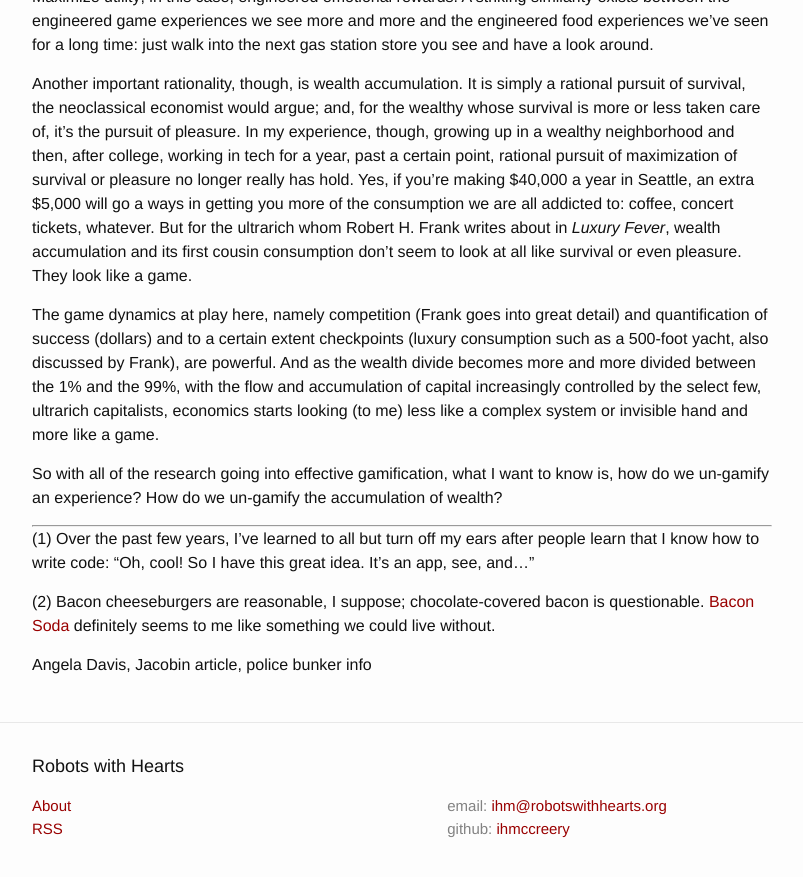
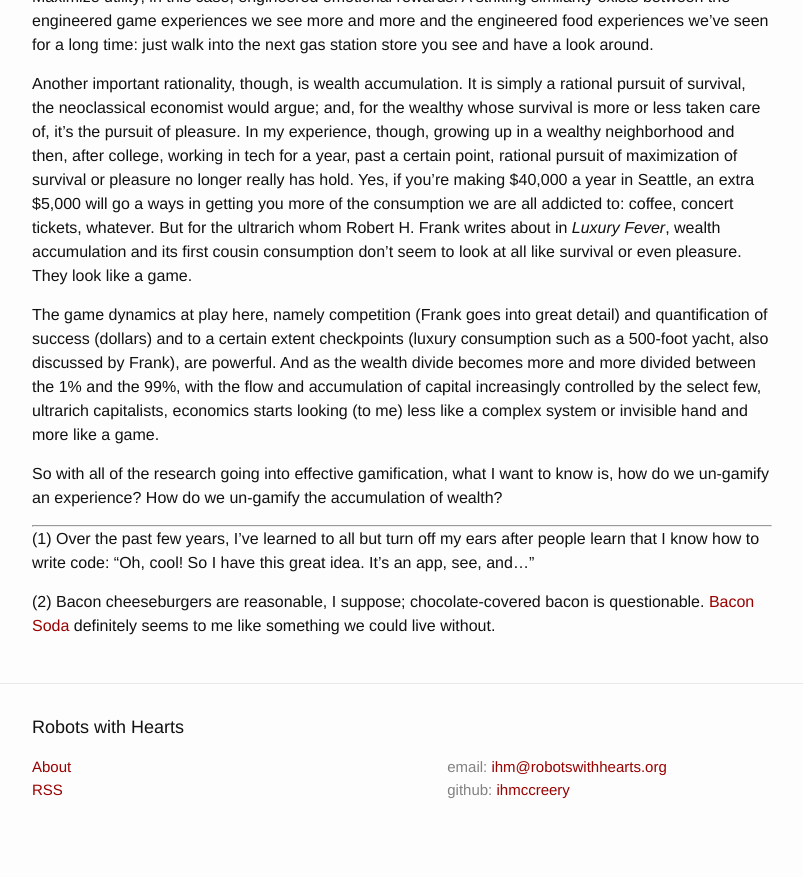
Before and after one commit to ihmccreery/ihmccreery.github.io, a Jekyll site: the page built from _posts/2016-07-12-capitalism-consumption-and-un-gamification.md, in a window 1280 px wide and 900 px high, scrolled down 1068 px. Shown: the top 877 px of the window, without its empty margins (238-1041 px from the left). Built offline with Jekyll 4.4.1, drawn with Linux system fonts in a browser that asks for light colours.

Commit message:
Remove notes

```diff
--- a/_posts/2016-07-12-capitalism-consumption-and-un-gamification.md
+++ b/_posts/2016-07-12-capitalism-consumption-and-un-gamification.md
@@ -30,5 +30,3 @@ So with all of the research going into effective gamification, what I want to kn
 (1) Over the past few years, I've learned to all but turn off my ears after people learn that I know how to write code: "Oh, cool!  So I have this great idea.  It's an app, see, and..."
 
 (2) Bacon cheeseburgers are reasonable, I suppose; chocolate-covered bacon is questionable.  [Bacon Soda](http://www.baconfreak.com/bacon-soda.html) definitely seems to me like something we could live without.
-
-Angela Davis, Jacobin article, police bunker info
```
